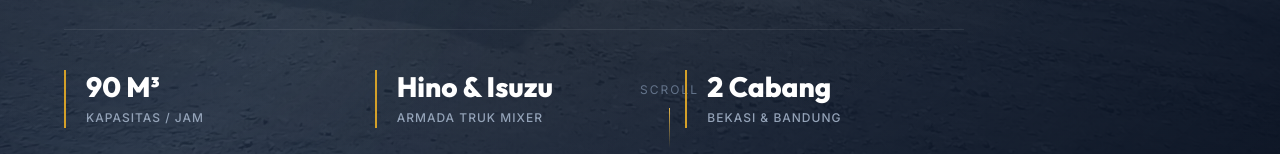
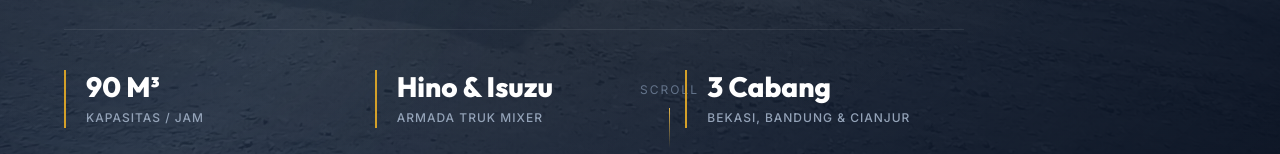
Before and after one commit to WagYu31/pt-trans-ringo-groupmix, a Next.js app: page / in a window 1280 px wide. Shown: the part 798-952 px from the top of the page. Built offline with nearby package versions, Linux system fonts and the light colour scheme.

Commit message:
feat: add Cianjur branch to statistics and contact sections

```diff
--- a/app/components/Contact.js
+++ b/app/components/Contact.js
@@ -15,6 +15,11 @@ export default function Contact() {
       name: 'Plant Bandung (Cabang)',
       address: 'Jl. Bojong Cibodas, Tanjunglaya, Kec. Rancaekek, Kab. Bandung, Jawa Barat, 40390',
       mapUrl: 'https://www.google.com/maps/embed?pb=!1m18!1m12!1m3!1d15842.12351239841!2d107.78!3d-6.95!2m3!1f0!2f0!3f0!3m2!1i1024!2i768!4f13.1!3m3!1m2!1s0x2e68c26fc49f506b%3A0x6bde1c713b190f84!2sRancaekek%2C%20Bandung%20Regency%2C%20West%20Java!5e0!3m2!1sid!2sid!4v1700000000000!5m2!1sid!2sid',
+    },
+    cianjur: {
+      name: 'Plant Cianjur (Cabang)',
+      address: 'Jl. Raya Bandung-Cianjur, Kec. Karangtengah, Kab. Cianjur, Jawa Barat, 43281',
+      mapUrl: 'https://www.google.com/maps/embed?pb=!1m18!1m12!1m3!1d15849.791244342735!2d107.14!3d-6.82!2m3!1f0!2f0!3f0!3m2!1i1024!2i768!4f13.1!3m3!1m2!1s0x2e6840d216f457ff%3A0x401e8f1fc28da70!2sCianjur%2C%20Cianjur%20Regency%2C%20West%20Java!5e0!3m2!1sid!2sid!4v1700000000000!5m2!1sid!2sid',
     }
   };
 
@@ -76,6 +81,12 @@ export default function Contact() {
                 >
                   📍 Cabang Bandung
                 </button>
+                <button
+                  className={`branch-tab-btn ${activeBranch === 'cianjur' ? 'active' : ''}`}
+                  onClick={() => setActiveBranch('cianjur')}
+                >
+                  📍 Cabang Cianjur
+                </button>
               </div>
 
               {/* Active Branch Address Card */}
--- a/app/components/Hero.js
+++ b/app/components/Hero.js
@@ -95,8 +95,8 @@ export default function Hero() {
             <div className="hero-stat-lbl">Armada Truk Mixer</div>
           </div>
           <div className="hero-stat-col">
-            <div className="hero-stat-val">2 Cabang</div>
-            <div className="hero-stat-lbl">Bekasi & Bandung</div>
+            <div className="hero-stat-val">3 Cabang</div>
+            <div className="hero-stat-lbl">Bekasi, Bandung & Cianjur</div>
           </div>
         </div>
       </div>
```
